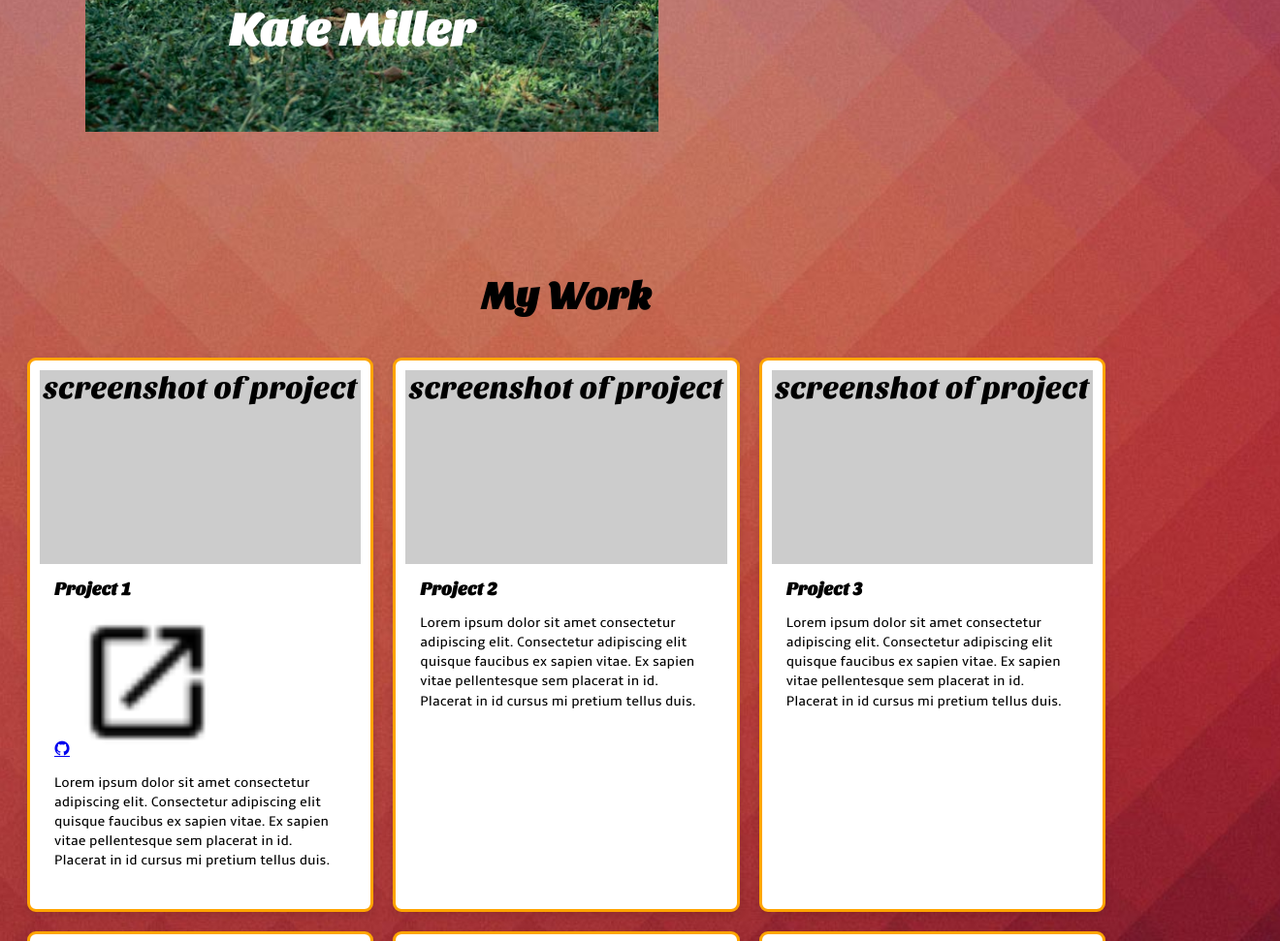
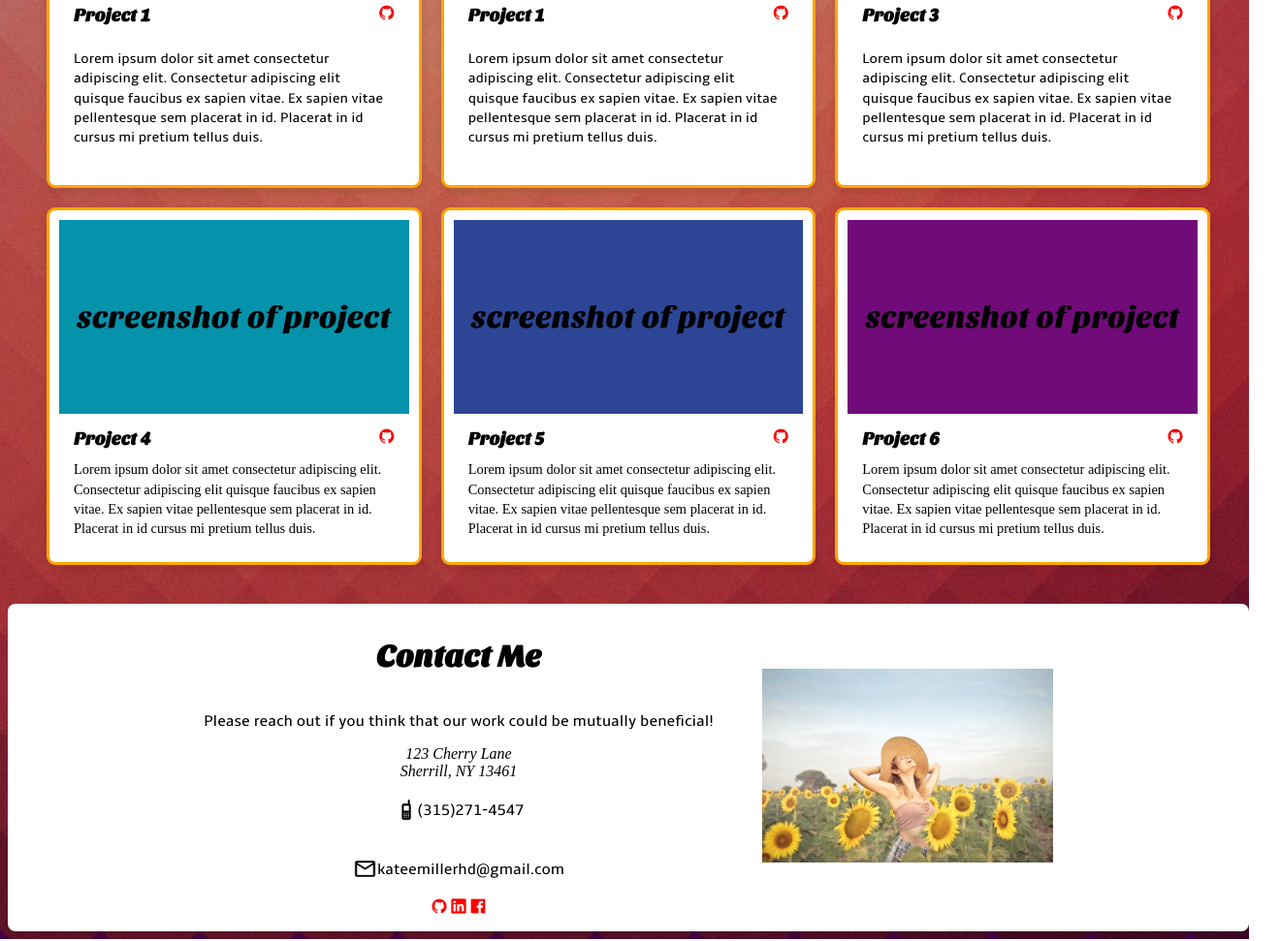
Before and after one commit to kateemillerhd/project-homepage, a plain HTML site: page index.html in a window 1280 px wide. Shown: the part 838-1809 px from the top of the page at 97% size, 1320 px wide, since content can reach past the window. Drawn offline with nearby package versions, Linux system fonts and the light colour scheme.

Commit message:
completed project

```diff
--- a/index.html
+++ b/index.html
@@ -1,5 +1,6 @@
 <!DOCTYPE html>
 <html lang="en">
+
 <head>
     <meta charset="utf-8">
     <meta name="viewport" content="width=device-width, initial-scale=1.0">
@@ -7,6 +8,7 @@
     <link rel="stylesheet" href="style.css">
     <link rel="stylesheet" type='text/css' href="https://cdn.jsdelivr.net/gh/devicons/devicon@latest/devicon.min.css" />
 </head>
+
 <body>
     <header>
         <div class="image-container">
@@ -36,56 +38,116 @@
             <h1>My Work</h1>
             <div class="work-cards">
                 <div class="card">
-                        <div class="top">screenshot of project</div>
+                    <div class="top1 top">screenshot of project</div>
                     <div class="bottom">
+                        <div class="bottom-header">
                             <h3 class="project-title">Project 1</h3>
                             <div class="buttons">
                                 <a href="https://github.com/kateemillerhd"><i class="devicon-github-original"></i></a>
-                                <a href="https://github.com/kateemillerhd" target="_blank"><img src="icons/open-in-new.png"></a>
                             </div>
-                            <p class="project-info">Lorem ipsum dolor sit amet consectetur adipiscing elit. Consectetur adipiscing elit quisque faucibus ex sapien vitae. Ex sapien vitae pellentesque sem placerat in id. Placerat in id cursus mi pretium tellus duis.</p>
+                        </div>
+                        <p class="project-info">Lorem ipsum dolor sit amet consectetur adipiscing elit. Consectetur
+                            adipiscing elit quisque faucibus ex sapien vitae. Ex sapien vitae pellentesque sem placerat
+                            in id. Placerat in id cursus mi pretium tellus duis.</p>
                     </div>
                 </div>
                 <div class="card">
-                        <div class="top">screenshot of project</div>
+                    <div class="top2 top">screenshot of project</div>
                     <div class="bottom">
-                            <h3 class="project-title">Project 2</h3>
-                            <p class=project-info">Lorem ipsum dolor sit amet consectetur adipiscing elit. Consectetur adipiscing elit quisque faucibus ex sapien vitae. Ex sapien vitae pellentesque sem placerat in id. Placerat in id cursus mi pretium tellus duis. </p>
+                        <div class="bottom-header">
+                            <h3 class="project-title">Project 1</h3>
+                            <div class="buttons">
+                                <a href="https://github.com/kateemillerhd"><i class="devicon-github-original"></i></a>
+                            </div>
+                        </div>
+                        <p class=project-info">Lorem ipsum dolor sit amet consectetur adipiscing elit. Consectetur
+                            adipiscing elit quisque faucibus ex sapien vitae. Ex sapien vitae pellentesque sem placerat
+                            in id. Placerat in id cursus mi pretium tellus duis. </p>
                     </div>
                 </div>
                 <div class="card">
-                        <div class="top">screenshot of project</div>
+                    <div class="top3 top">screenshot of project</div>
                     <div class="bottom">
+                        <div class="bottom-header">
                             <h3 class="project-title">Project 3</h3>
-                            <p class="project-info">Lorem ipsum dolor sit amet consectetur adipiscing elit. Consectetur adipiscing elit quisque faucibus ex sapien vitae. Ex sapien vitae pellentesque sem placerat in id. Placerat in id cursus mi pretium tellus duis.</p>
+                            <div class="buttons">
+                                <a href="https://github.com/kateemillerhd"><i class="devicon-github-original"></i></a>
+                            </div>
+                        </div>
+                        <p class="project-info">Lorem ipsum dolor sit amet consectetur adipiscing elit. Consectetur
+                            adipiscing elit quisque faucibus ex sapien vitae. Ex sapien vitae pellentesque sem placerat
+                            in id. Placerat in id cursus mi pretium tellus duis.</p>
                     </div>
                 </div>
                 <div class="card">
-                        <div class="top">screenshot of project</div>
+                    <div class="top4 top">screenshot of project</div>
                     <div class="bottom">
+                        <div class="bottom-header">
                             <h3 class="project-title">Project 4</h3>
-                            <div class="project-info">Lorem ipsum dolor sit amet consectetur adipiscing elit. Consectetur adipiscing elit quisque faucibus ex sapien vitae. Ex sapien vitae pellentesque sem placerat in id. Placerat in id cursus mi pretium tellus duis.</div>
+                            <div class="buttons">
+                                <a href="https://github.com/kateemillerhd"><i class="devicon-github-original"></i></a>
+                            </div>
+                        </div>
+                        <div class="project-info">Lorem ipsum dolor sit amet consectetur adipiscing elit. Consectetur
+                            adipiscing elit quisque faucibus ex sapien vitae. Ex sapien vitae pellentesque sem placerat
+                            in id. Placerat in id cursus mi pretium tellus duis.</div>
                     </div>
                 </div>
                 <div class="card">
-                        <div class="top">screenshot of project</div>
+                    <div class="top5 top">screenshot of project</div>
                     <div class="bottom">
+                        <div class="bottom-header">
                             <h3 class="project-title">Project 5</h3>
-                            <div class="project-info">Lorem ipsum dolor sit amet consectetur adipiscing elit. Consectetur adipiscing elit quisque faucibus ex sapien vitae. Ex sapien vitae pellentesque sem placerat in id. Placerat in id cursus mi pretium tellus duis.</div>
+                            <div class="buttons">
+                                <a href="https://github.com/kateemillerhd"><i class="devicon-github-original"></i></a>
+                            </div>
+                        </div>
+                        <div class="project-info">Lorem ipsum dolor sit amet consectetur adipiscing elit. Consectetur
+                            adipiscing elit quisque faucibus ex sapien vitae. Ex sapien vitae pellentesque sem placerat
+                            in id. Placerat in id cursus mi pretium tellus duis.</div>
                     </div>
                 </div>
                 <div class="card">
-                        <div class="top">screenshot of project</div>
+                    <div class="top6 top">screenshot of project</div>
                     <div class="bottom">
+                        <div class="bottom-header">
                             <h3 class="project-title">Project 6</h3>
-                            <div class="project-info">Lorem ipsum dolor sit amet consectetur adipiscing elit. Consectetur adipiscing elit quisque faucibus ex sapien vitae. Ex sapien vitae pellentesque sem placerat in id. Placerat in id cursus mi pretium tellus duis.</div>
+                            <div class="buttons">
+                                <a href="https://github.com/kateemillerhd"><i class="devicon-github-original"></i></a>
+                            </div>
+                        </div>
+                        <div class="project-info">Lorem ipsum dolor sit amet consectetur adipiscing elit. Consectetur
+                            adipiscing elit quisque faucibus ex sapien vitae. Ex sapien vitae pellentesque sem placerat
+                            in id. Placerat in id cursus mi pretium tellus duis.</div>
                     </div>
                 </div>
             </div>
         </div>
     </div>
     <footer>
-
+        <div class="contact">
+            <h1>Contact Me</h1>
+            <p>Please reach out if you think that our work could be mutually beneficial!</p>
+            <address>123 Cherry Lane</address>
+            <address>Sherrill, NY 13461</address>
+            <div class="phone">
+                <img class="icons" src="icons/cellphone-basic.png" alt="cellphone-icon">
+                <p>(315)271-4547</p>
+            </div>
+            <div class="email">
+                <img class="icons" src="icons/email-outline.png" alt="enevelope-icon">
+                <p>kateemillerhd@gmail.com</p>
+            </div>
+            <div class="button-icons">
+                <a href="https://github.com/kateemillerhd"><i class="devicon-github-original"></i></a>
+                <a href="https://www.linkedin.com"><i class="devicon-linkedin-plain"></i></a>
+                <a href="https://www.facebook.com"><i class="devicon-facebook-plain"></i></a>
+            </div>
+        </div>
+        <div class="image-container">
+            <img src="images/pexels-olly-3764579.jpg" id="lower-image">
+        </div>
     </footer>
 </body>
+
 </html>
--- a/style.css
+++ b/style.css
@@ -102,16 +102,14 @@ body {
     background-repeat: no-repeat;
     background-position: center;
     background-size: cover;
-    width: 90%;
+    width: 100%;
 }
 
 header {
-    width: 100%;
     display: flex;
     justify-content: center;
     align-items: center;
-    margin: 0 auto;
-    padding: 5rem;
+    flex-wrap: wrap;
 }
 
 .image-container {
@@ -119,18 +117,19 @@ header {
     display: inline-block;
 }
 
-.image-container img {
-    display: block;
+header .image-container img {
     width: 100%;
     height: auto;
+    max-width: 300px;
 }
+
 
 .overlay-text {
     position: absolute;
     top: 85%;
     left: 25%;
-    color: white;
-    font-size: 3rem;
+    color: rgb(240, 235, 235);
+    font-size: 2rem;
     font-weight: bold;
     text-shadow: 2px 2px 4px rgba(0, 0, 0, 0.0);
     font-family: 'Sansita One';
@@ -146,6 +145,7 @@ img {
     display: flex;
     flex-direction: column;
     padding: 15px;
+    border-radius: 8px;
 }
 
 #profile-links {
@@ -181,6 +181,7 @@ p {
     display: grid;
     grid-template-columns: repeat(3, 1fr);
     gap: 20px;
+    align-items: stretch;
 }
 
 @media (max-width: 900px) {
@@ -207,14 +208,45 @@ p {
 
 .card .top {
     height: 200px;
-    background-color: #ccc;
     font-family: 'Sansita One';
     text-align: center;
     font-size: 2rem;
+    flex-shrink: 0;
+    display: flex;
+    align-items: center;
+    justify-content: center;
+}
+
+.top1 {
+    background-color: #B90DDC;
+}
+
+.top2 {
+    background-color: #68248C;
+}
+
+.top3 {
+    background-color: #FF5E00;
+}
+
+.top4 {
+    background-color: #0592AB;
+}
+
+.top5 {
+    background-color: #2C4695;
+}
+
+.top6 {
+    background-color: #710B79;
 }
 
 .card .bottom {
     padding: 15px;
+    flex: 1;
+    display: flex;
+    flex-direction: column;
+    justify-content: flex-start;
 }
 
 .card h3 {
@@ -227,3 +259,88 @@ p {
     font-size: 0.9rem;
     line-height: 1.4;
 }
+
+.bottom-header {
+    display: flex;
+    justify-content: space-between;
+}
+
+footer {
+    display: flex;
+    background-color: white;
+    border-radius: 8px;
+    flex-wrap: wrap;
+    align-items: center;
+    justify-content: center;
+    gap: 20px;
+}
+
+footer .image-container img {
+    max-width: 300px;
+    width: 100%;
+    height: auto;
+}
+
+@media (max-width: 700px) {
+    header {
+        flex-direction: column;
+        text-align: center;
+    }
+
+    footer {
+        flex-direction: column;
+        text-align: center;
+    }
+
+    header .image-container img,
+    footer .image-container img {
+        max-width: 100%;
+        width: 100%;
+        height: auto;
+        display: block;
+    }
+
+    header img {
+        max-height: 300px;
+        object-fit: cover;
+    }
+}
+.contact {
+    display: flex;
+    flex-direction: column;
+    text-align: center;
+    padding: 15px;
+    background-color: white;
+    border-radius: 8px;
+}
+
+.icons {
+    height: 25px;
+    width: 25px;
+}
+
+.phone {
+    display: flex;
+    padding: 5px;
+    align-items: center;
+    justify-content: center;
+}
+
+.email {
+    display: flex;
+    padding: 5px;
+    align-items: center;
+    justify-content: center;
+}
+
+a {
+    text-decoration: none;
+    color: red;
+}
+
+#lower-image {
+    width: 100%;
+    padding: 15px;
+    align-items: center;
+    margin: 0 auto;
+}
```
Lines whose indentation alone changed are shown as unchanged.
